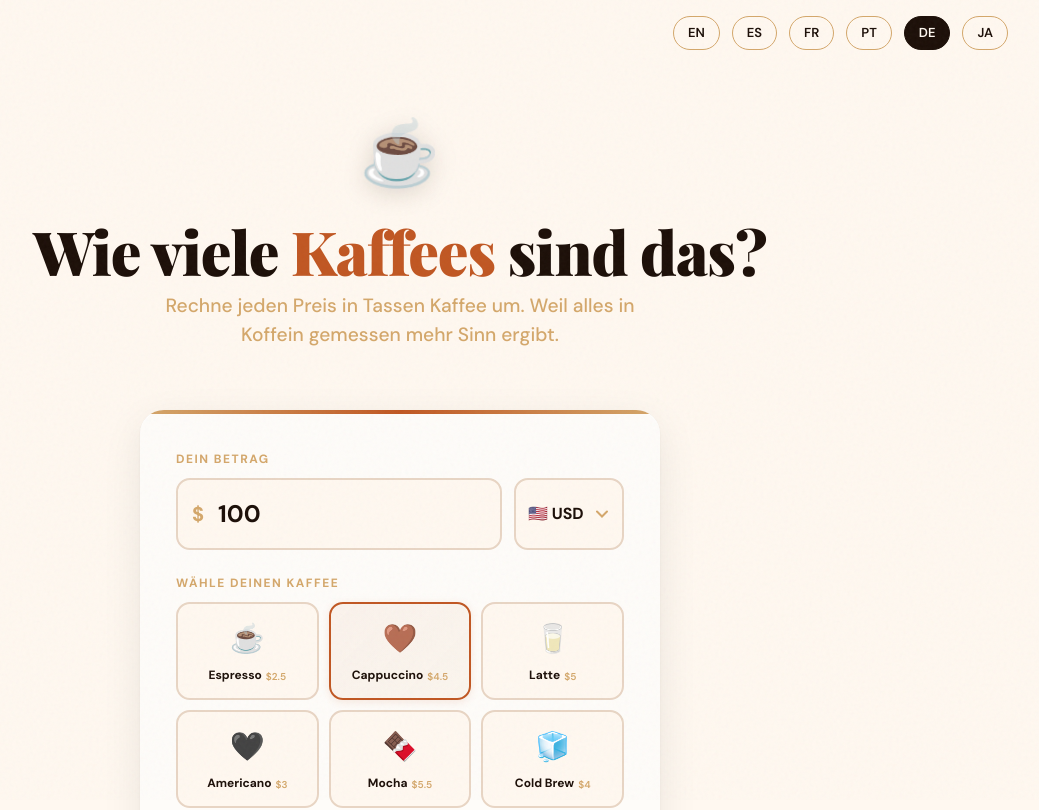
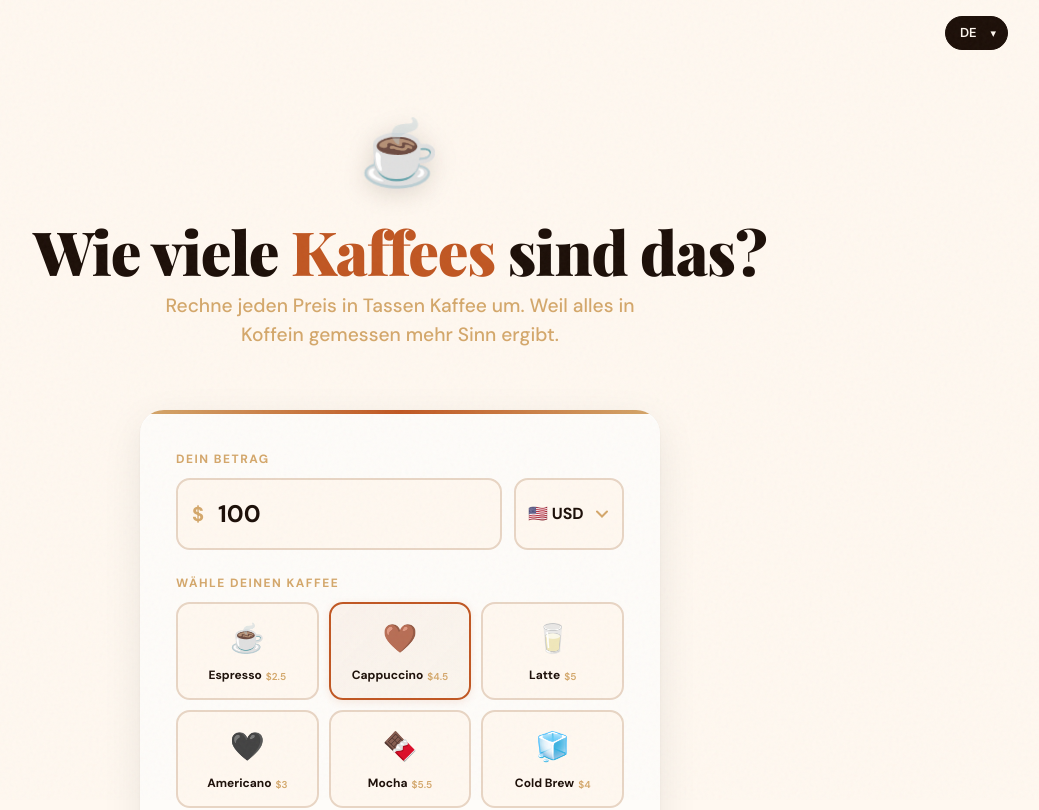
Before and after one commit to yeisondiseno/how_much_coffee_cost, a Next.js app: page /de in a window 1280 px wide. Shown: the top 810 px of the page, without its empty margins (240-1279 px from the left). Built offline with nearby package versions, Linux system fonts and the light colour scheme.

Commit message:
chore: add types for sanitize-html and update sanitize-html package version

```diff
--- a/components/coffee-calc/coffee-calc-converter-card.tsx
+++ b/components/coffee-calc/coffee-calc-converter-card.tsx
@@ -4,6 +4,8 @@
 import { useCallback, useMemo, useState } from "react";
 // Libraries
 import { useTranslations } from "next-intl";
+// Components
+import { Input } from "@/components/ui/input";
 // Utils (local)
 import { formatAmountForLocale } from "@/components/coffee-calc/coffee-calc.utils";
 // Utils
@@ -112,7 +114,7 @@ export function CoffeeCalcConverterCard() {
             <span className="coffee-calc-currency-symbol" aria-hidden>
               {CURRENCY_SYMBOLS[currency]}
             </span>
-            <input
+            <Input
               id="coffee-amount"
               type="number"
               className="coffee-calc-amount-input"
--- a/components/coffee-calc/coffee-calc-lang-bar.tsx
+++ b/components/coffee-calc/coffee-calc-lang-bar.tsx
@@ -3,31 +3,35 @@
 // Libraries
 import { useLocale } from "next-intl";
 // Components (local)
-import { Link, usePathname } from "@/i18n/navigation";
+import { usePathname, useRouter } from "@/i18n/navigation";
 // Constants
 import { routing } from "@/i18n/routing";
-// Utils
-import { cn } from "@/lib/utils";
 
-export function CoffeeCalcLangBar() {
+export const CoffeeCalcLangBar = () => {
   const locale = useLocale();
   const pathname = usePathname();
+  const router = useRouter();
+
+  const handleChange = (e: React.ChangeEvent<HTMLSelectElement>) => {
+    router.push(pathname, { locale: e.target.value });
+  };
 
   return (
     <div className="coffee-calc-top-bar">
-      {routing.locales.map((loc) => (
-        <Link
-          key={loc}
-          href={pathname}
-          locale={loc}
-          className={cn(
-            "coffee-calc-lang-btn",
-            locale === loc && "coffee-calc-lang-btn-active",
-          )}
+      <div className="coffee-calc-lang-dropdown">
+        <select
+          className="coffee-calc-lang-select"
+          value={locale}
+          onChange={handleChange}
+          aria-label="Select language"
         >
-          {loc.toUpperCase()}
-        </Link>
-      ))}
+          {routing.locales.map((loc) => (
+            <option key={loc} value={loc}>
+              {loc.toUpperCase()}
+            </option>
+          ))}
+        </select>
+      </div>
     </div>
   );
-}
+};
--- a/components/coffee-calc/coffee-calc-page.tsx
+++ b/components/coffee-calc/coffee-calc-page.tsx
@@ -19,7 +19,7 @@ import "./coffee-calc.css";
 
 export function CoffeeCalcPage() {
   return (
-    <div
+    <main
       className={cn(
         "coffee-calc-page",
         coffeeCalcPlayfair.variable,
@@ -34,6 +34,6 @@ export function CoffeeCalcPage() {
       <CoffeeCalcSeoBlock />
       <CoffeeCalcAd variant="300" />
       <CoffeeCalcFooter />
-    </div>
+    </main>
   );
 }
--- a/components/coffee-calc/coffee-calc.css
+++ b/components/coffee-calc/coffee-calc.css
@@ -117,27 +117,41 @@
   gap: 12px;
 }
 
-.coffee-calc-lang-btn {
-  background: transparent;
-  border: 1.5px solid var(--coffee-crema);
-  color: var(--coffee-espresso);
-  padding: 6px 14px;
+.coffee-calc-lang-dropdown {
+  position: relative;
+  display: inline-flex;
+}
+
+.coffee-calc-lang-dropdown::after {
+  content: "▾";
+  position: absolute;
+  right: 12px;
+  top: 50%;
+  transform: translateY(-50%);
+  pointer-events: none;
+  color: var(--coffee-foam);
+  font-size: 11px;
+  line-height: 1;
+}
+
+.coffee-calc-lang-select {
+  appearance: none;
+  background: var(--coffee-espresso);
+  border: 1.5px solid var(--coffee-espresso);
+  color: var(--coffee-foam);
+  padding: 6px 30px 6px 14px;
   border-radius: 20px;
   font-size: 13px;
   font-weight: 600;
   cursor: pointer;
   transition: all 0.3s ease;
   font-family: var(--font-coffee-dm), system-ui, sans-serif;
-  text-decoration: none;
-  display: inline-flex;
-  align-items: center;
 }
 
-.coffee-calc-lang-btn:hover,
-.coffee-calc-lang-btn.coffee-calc-lang-btn-active {
-  background: var(--coffee-espresso);
-  color: var(--coffee-foam);
-  border-color: var(--coffee-espresso);
+.coffee-calc-lang-select:hover,
+.coffee-calc-lang-select:focus {
+  outline: none;
+  opacity: 0.88;
 }
 
 .coffee-calc-hero {
--- /dev/null
+++ b/components/ui/input.tsx
@@ -0,0 +1,22 @@
+"use client";
+
+// Libraries
+import sanitizeHtml from "sanitize-html";
+import { ComponentPropsWithoutRef } from "react";
+
+type InputProps = ComponentPropsWithoutRef<"input">;
+
+const SANITIZE_OPTIONS: sanitizeHtml.IOptions = {
+  allowedTags: [],
+  allowedAttributes: {},
+};
+
+export const Input = ({ onChange, ...props }: InputProps) => {
+  const handleChange = (e: React.ChangeEvent<HTMLInputElement>) => {
+    if (!onChange) return;
+    e.target.value = sanitizeHtml(e.target.value, SANITIZE_OPTIONS);
+    onChange(e);
+  };
+
+  return <input onChange={handleChange} {...props} />;
+};
--- a/package.json
+++ b/package.json
@@ -12,6 +12,7 @@
     "@base-ui/react": "^1.4.1",
     "@hugeicons/core-free-icons": "^4.1.1",
     "@hugeicons/react": "^1.1.6",
+    "@types/sanitize-html": "^2.16.1",
     "class-variance-authority": "^0.7.1",
     "clsx": "^2.1.1",
     "million": "^3.1.11",
@@ -19,6 +20,7 @@
     "next-intl": "^4.9.1",
     "react": "19.2.4",
     "react-dom": "19.2.4",
+    "sanitize-html": "^2.17.3",
     "shadcn": "^4.4.0",
     "tailwind-merge": "^3.5.0",
     "tw-animate-css": "^1.4.0"
```
Also changed, not shown: 1 other file (tests, documents, lock files or other folders).
